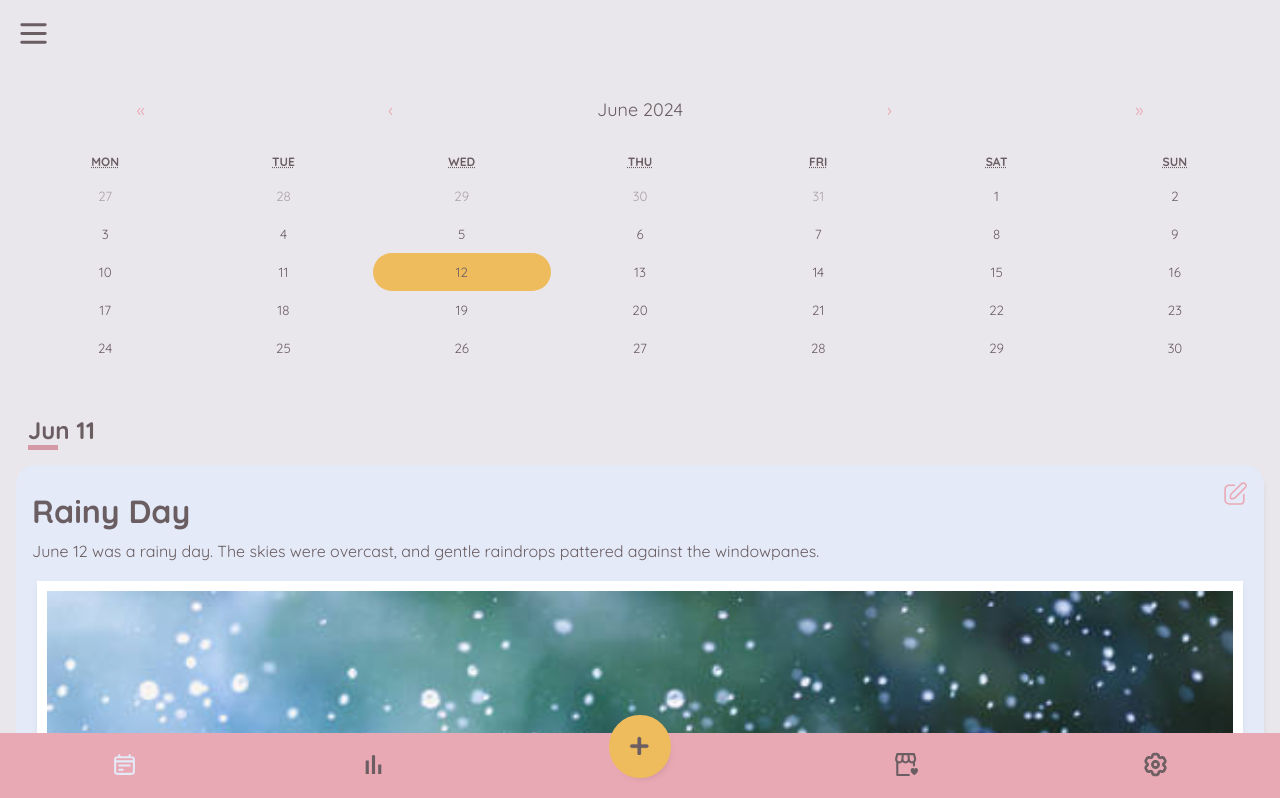
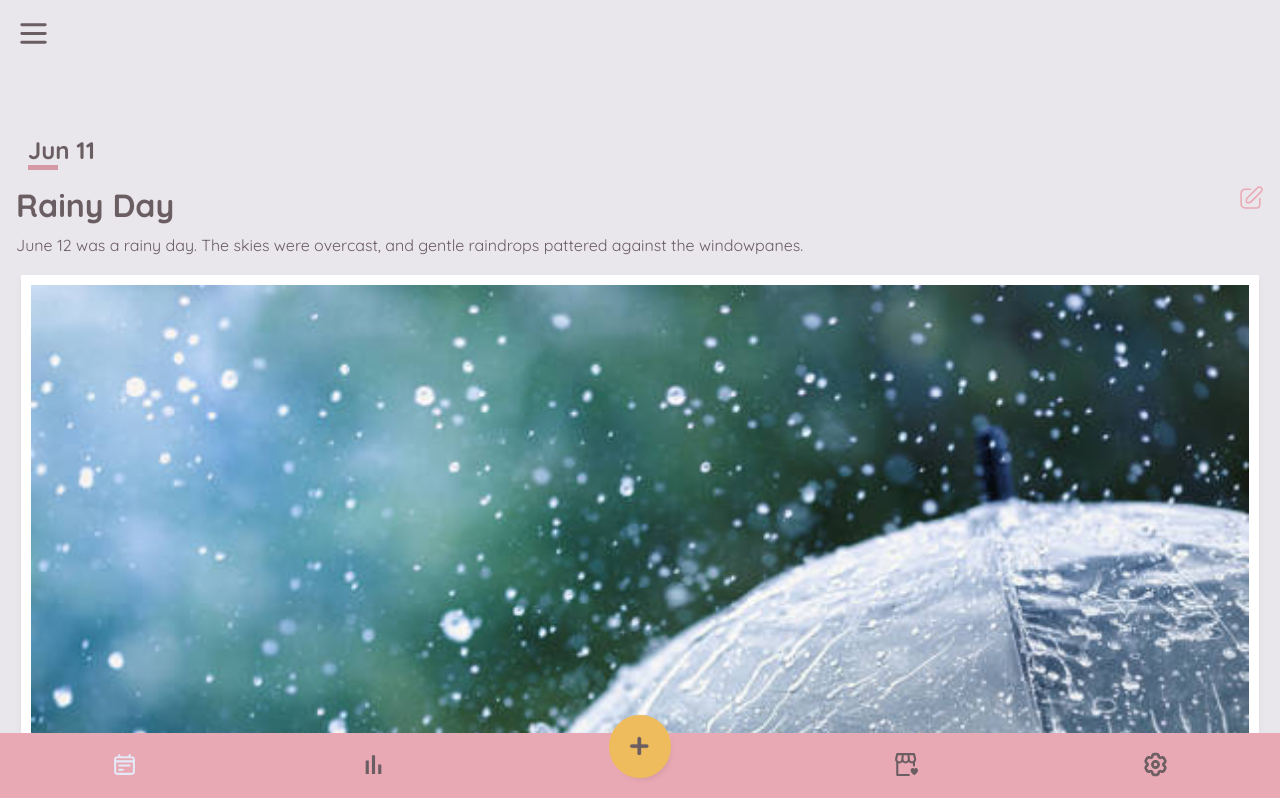
Before and after one commit to lhonert/lhonert.github.io, a React (Create React App) app: page / in a window 1280 px wide. Shown: the top 798 px of the page. Built offline with nearby package versions, Linux system fonts and the light colour scheme.

Commit message:
remove item card

```diff
--- a/src/App.css
+++ b/src/App.css
@@ -148,8 +148,6 @@ h2.date::after {
 }
 
 .entry {
-    /* display: flex; */
-    padding: 1em;
     gap: 5px;
 }
 
--- a/src/components/entry/index.jsx
+++ b/src/components/entry/index.jsx
@@ -63,7 +63,7 @@ const Entry = (data) => {
     }, [])
 
     return (
-        <div className={`item-card entry ${outline ? 'outline' : 'no-outline'}`}>
+        <div className={'entry'}>
             <div className="edit-entry">
                 <Link to={`/edit/${entry.id}`}><Edit /></Link>
             </div>
--- a/src/pages/calendar.jsx
+++ b/src/pages/calendar.jsx
@@ -21,7 +21,7 @@ const CalendarPage = () => {
 
     return (
         <>
-            <Calendar />
+            {/* <Calendar /> */}
 
             {Object.entries(group).map(item => {
 
```
